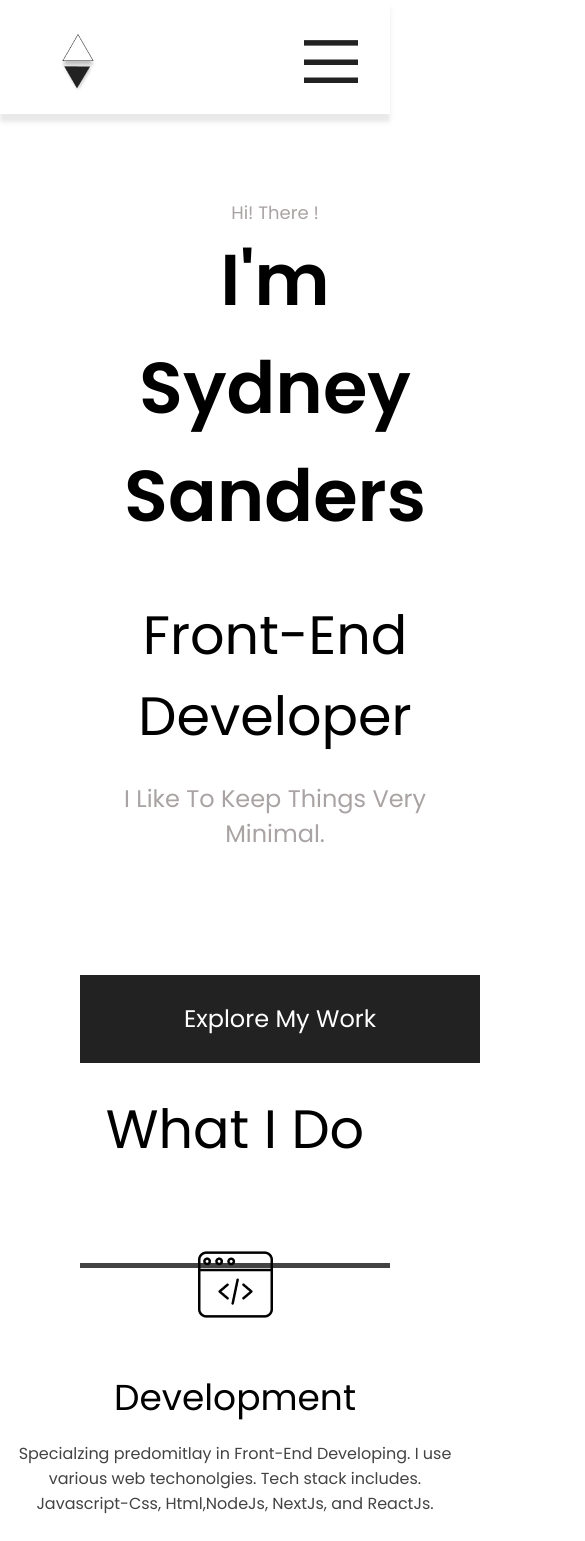
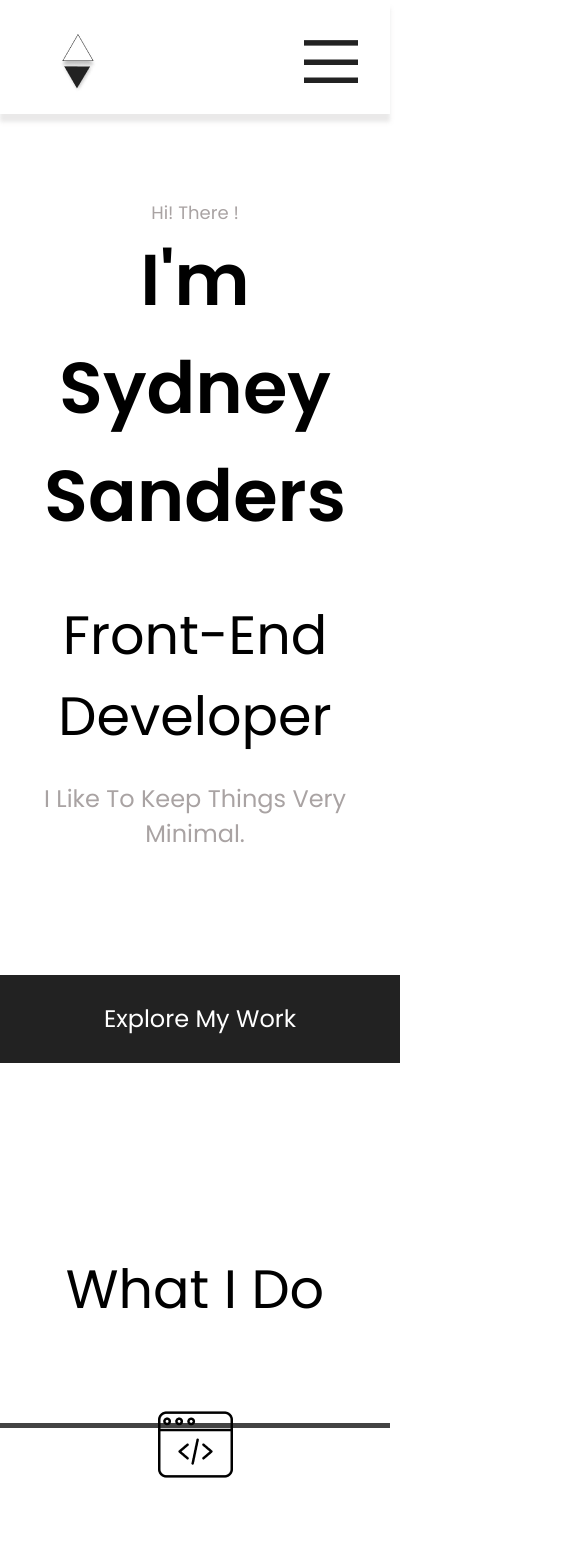
Before and after one commit to slimmsyd/DaPP-Portfolio-Site, a React (Create React App) app in the folder my_app/: page / in a window 390 px wide. Shown: the top 1541 px of the page, 585 px wide, since content can reach past the window. Built offline with nearby package versions, Linux system fonts and the light colour scheme.

Commit message:
media queries

```diff
--- a/my_app/src/App.css
+++ b/my_app/src/App.css
@@ -11,7 +11,9 @@
 html {
     scroll-behavior: smooth;
 }
-
+.home {
+    padding-bottom: 10rem;
+}
 .home_Header {
     display: flex;
     min-height: 90vh;
@@ -264,9 +266,6 @@ h4 {
         font-size:  24px;
     }
 
-    .explore {
-
-    }
 
 }
   @media screen and (max-width: 900px) {
@@ -279,15 +278,19 @@ h4 {
   @media screen and (max-width:  997px) {
     .heading_Contents {
         padding-left: 0;
-        margin-left: 5rem;
+    }
+    .home_Header {
+        max-width: 100%;
     }
   }
 
 
 @media screen and (max-width: 524px) {
+    .mintSection img {
+        display: none;
+    }
     .main_Contents, .whatIDo {
         flex-direction: column;
-        margin-left: 5rem;
         text-align: center;
     }.body {
         height: 100vh;
@@ -304,8 +307,20 @@ h4 {
         align-items: center;
         justify-content: center;
     }
+}
 
+@media screen and (max-height: 640px) {
+    .divide {
+        padding-bottom: 15rem;
+        height: 50vh !important;
+    }
+    .body {
+        padding: 5rem 0 ;
+    }
 
+    .whatIDo {
+        margin-bottom: 10rem;
+    }
+}
 
-}
 /* MOBILE RESPONSIVESNESS */
--- a/my_app/src/components/Home.js
+++ b/my_app/src/components/Home.js
@@ -26,7 +26,7 @@ const itemToScroll = useRef(null);
     return (
         <>
           <Nav />
-
+        <section className = "home">
         <div className = "home_Header">
 
     <div className = "heading_Contents">
@@ -55,6 +55,9 @@ const itemToScroll = useRef(null);
       </div>
 
     </div>
+
+        </section>
+
 
             <section className = "divide">
                 <div className = "divideLine"></div>
--- a/my_app/src/components/styles/project.css
+++ b/my_app/src/components/styles/project.css
@@ -229,9 +229,13 @@ textarea{
         text-align: center;
     }
 
-    .divide, .card, .main_Card, .contactDiv, .mintSection {
+    /* .divide, .card, .main_Card, .contactDiv, .mintSection {
         margin-left: 5rem;
-    }
+    } */
+
+    /* .divide {
+        margin-left: 5rem;
+    } */
     .main_Card {
         flex-direction: column;
     }
--- a/my_app/src/index.css
+++ b/my_app/src/index.css
@@ -5,6 +5,8 @@ body {
     sans-serif;
   -webkit-font-smoothing: antialiased;
   -moz-osx-font-smoothing: grayscale;
+  box-sizing: border-box;
+
 }
 
 code {
```
Lines whose indentation alone changed are shown as unchanged.
